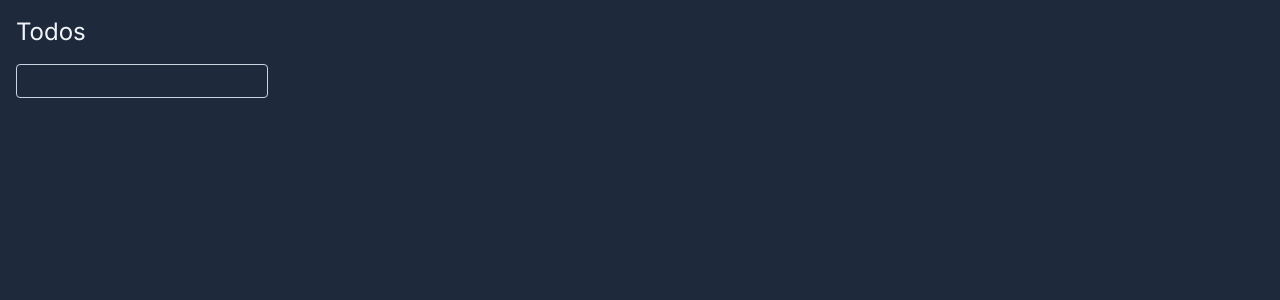
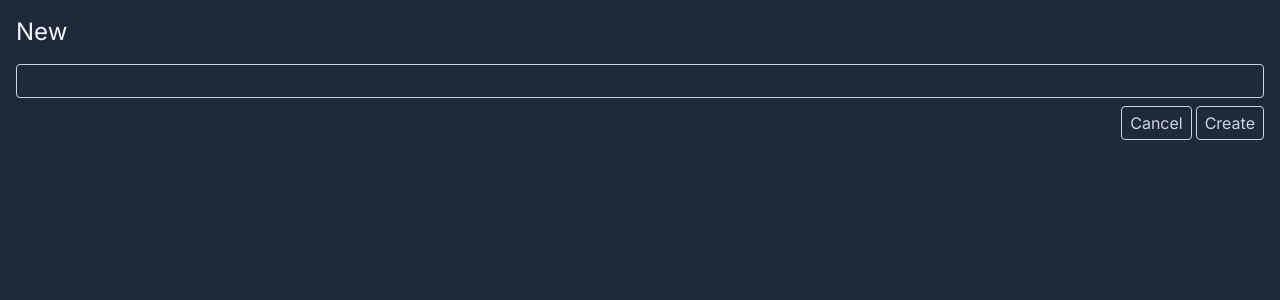
Before and after one commit to chumani130/my-next-app, a Next.js app: page /new in a window 1280 px wide. Shown: the top 300 px of the page. Built offline with nearby package versions, Linux system fonts and the light colour scheme.

Commit message:
Update page.tsx

```diff
--- a/app/new/page.tsx
+++ b/app/new/page.tsx
@@ -1,14 +1,39 @@
+import { prisma } from "@/app/db";
+import Link from "next/link";
+import { redirect } from "next/navigation";
+
+async function createTodo(data: FormData) {
+    "use server"
+
+    const title = data.get("title")?.valueOf()
+    if (typeof title !== "string" || title.length === 0) {
+        throw new Error("Invalid Title")
+    }
+    await prisma.todo.create({data: {title, complete: false}})
+
+    redirect("/")
+}
+
 export default function Page() {
     return (
       <>
         <header className="flex justify-between items-center mb-4">
-            <h1 className="text-2xl">Todos</h1>
+            <h1 className="text-2xl">New</h1>
 
         </header>
-        <form>
+        <form action={createTodo} className="flex gap-2 flex-col">
             <input type="text" name="title"
             className="border border-slate-300 bg-transparent rounded px-2 py-1
             outline-none focus-within:border-slate-100"/>
+
+            <div className="flex gap-1 justify-end">
+                <Link href=".." className="border border-slate-300 text-slate-300 px-2 py-1
+        rounded hover:bg-slate-700 focus-within:bg-slate-700 outline-none">
+                Cancel
+                </Link>
+                <button type="submit" className="border border-slate-300 text-slate-300 px-2 py-1
+        rounded hover:bg-slate-700 focus-within:bg-slate-700 outline-none">Create</button>
+            </div>
         </form>
       </>
     )
```
